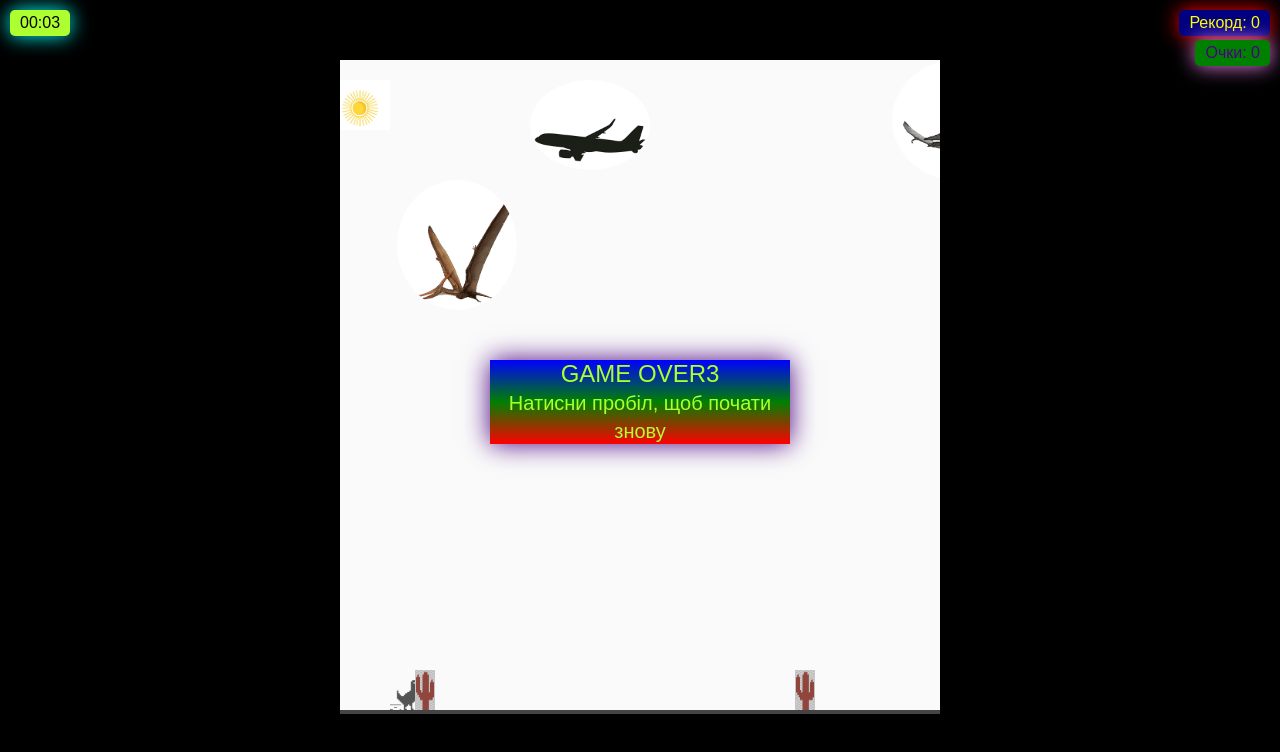
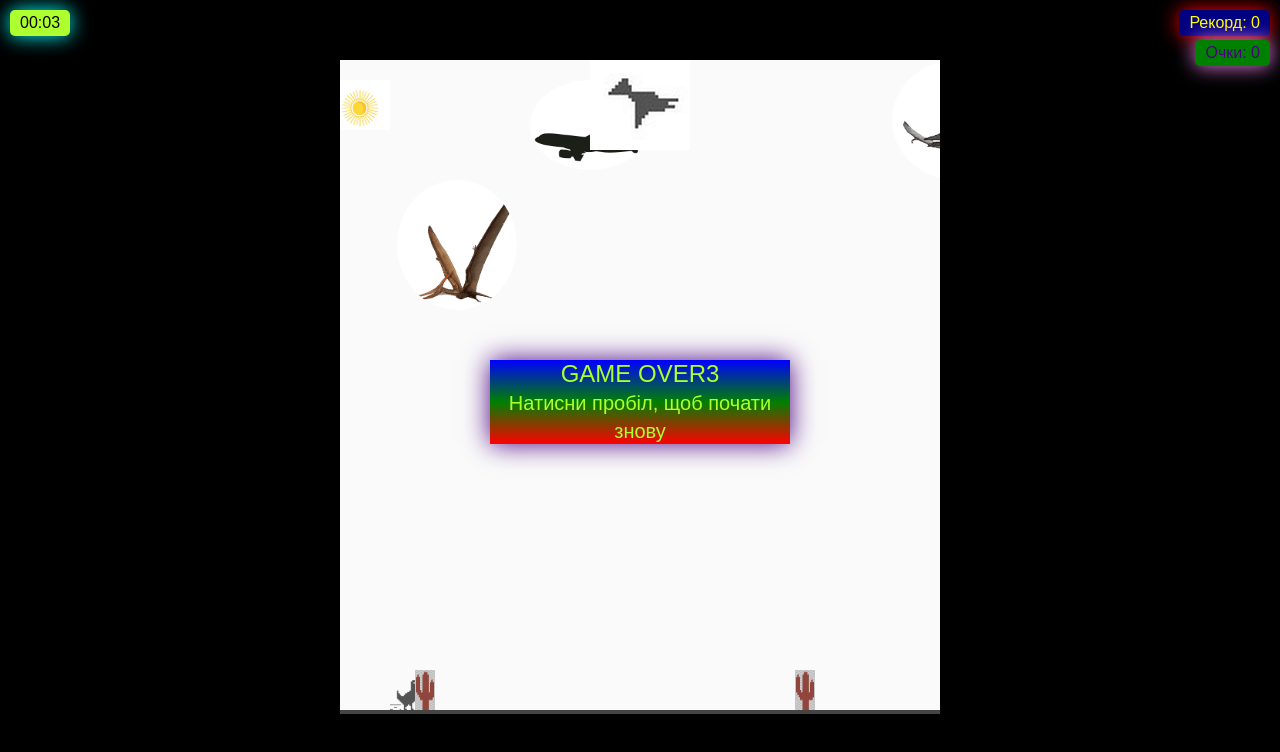
Before and after one commit to rostislavdurov380-ai/Game-, a plain HTML site: page index.html in a window 1280 px wide. Drawn offline with Linux system fonts and the light colour scheme.

Commit message:
new bird

```diff
--- a/style.css
+++ b/style.css
@@ -116,7 +116,7 @@ body {
 }
 
 
-.bird {
+#bird {
     background-image: url(img/78171_29.webp);
     width: 100px;
     height: 90px;
```
